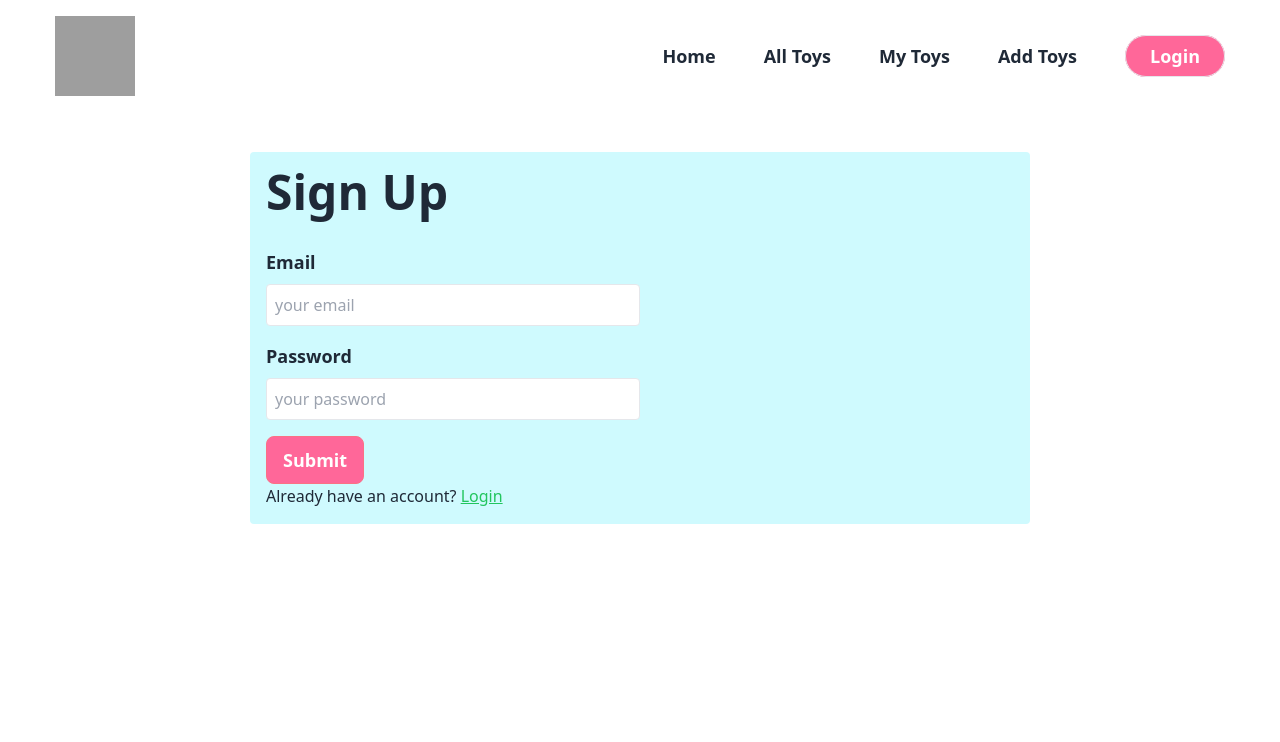
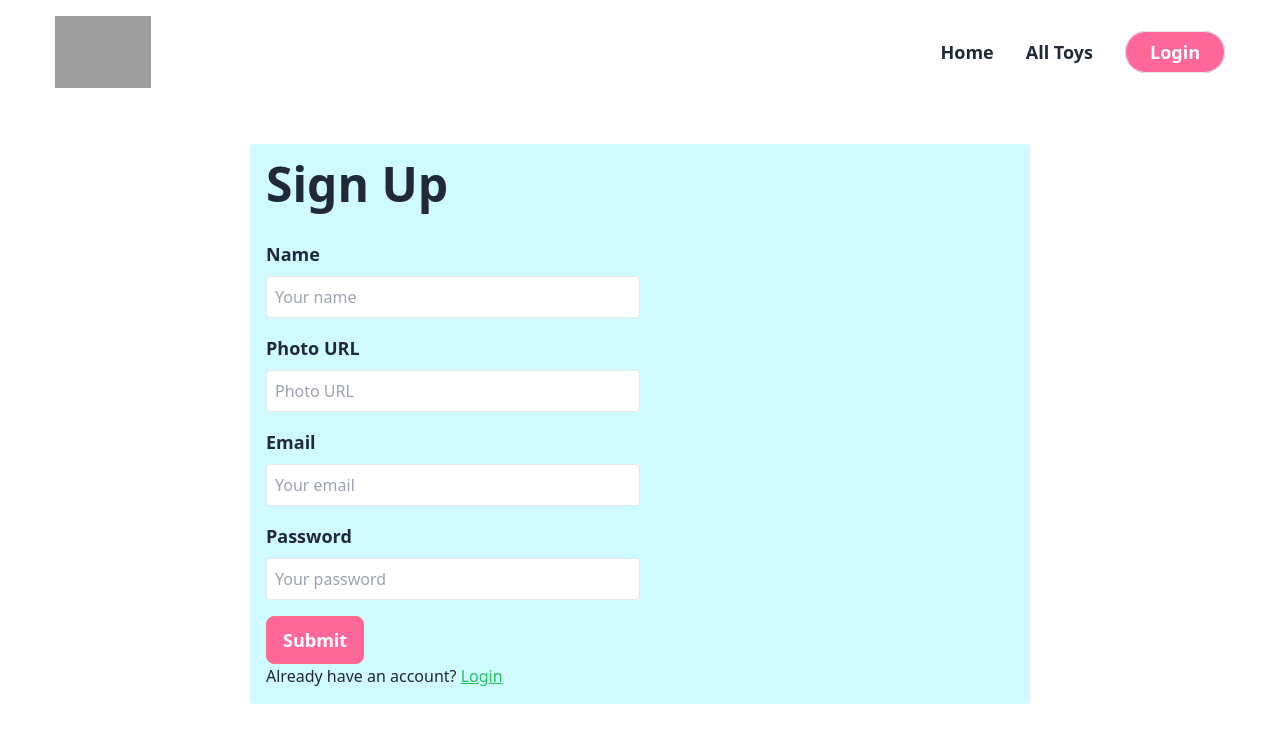
Before and after one commit to hasibulhasan372/kiddoz-kuddoz-doll-shop-client, a React (Vite) app: page /signUp in a window 1280 px wide. Shown: the top 742 px of the page. Built offline with nearby package versions, Linux system fonts and the light colour scheme; no server answers; grey boxes are pictures that could not be loaded.

Commit message:
craete signup page and fixed the conditional header of my-toys, user pro pic, add toys and login, logout btn

```diff
--- a/src/firebase/firebase.config.js
+++ b/src/firebase/firebase.config.js
@@ -2,7 +2,7 @@
 import { initializeApp } from "firebase/app";
 // TODO: Add SDKs for Firebase products that you want to use
 // https://firebase.google.com/docs/web/setup#available-libraries
-console.log(import.meta.env.VITE_APIKEY)
+
 // Your web app's Firebase configuration
 const firebaseConfig = {
   apiKey: import.meta.env.VITE_APIKEY,
--- a/src/pages/login/SignUp/SignUp.jsx
+++ b/src/pages/login/SignUp/SignUp.jsx
@@ -1,18 +1,57 @@
+import { useContext } from "react";
 import { Link } from "react-router-dom";
+import { AuthContext } from "../../../context/AuthProvider/AuthProvider";
+import { updateProfile } from "firebase/auth";
 
 
 const SignUp = () => {
+    const { createUser} = useContext(AuthContext)
+    const handleSignIn = (e) =>{
+        e.preventDefault();
+        const form = e.target;
+        const name = form.name.value;
+        const photo = form.photo.value;
+        const email = form.email.value;
+        const password = form.password.value;
+        console.log(name, photo, email, password)
+        createUser(email, password)
+        .then(result =>{
+            const loggedUser = result.user;
+            console.log(loggedUser);
+            updateUserInfo(result.user, name, photo)
+        })
+        .catch(error => console.log(error))
+
+    };
+
+    const updateUserInfo = (currentUser,name, photo) =>{
+         updateProfile(currentUser, {
+            displayName: name, photoURL: photo
+        })
+        .then(()=>{})
+        .then(error => console.log(error))
+    };
+
     return (
         <div className="my-con">
         <div className="lg:w-2/3 lg:p-4 bg-cyan-100 m-auto mt-10 rounded">
             <h1 className="lg:text-5xl lg:font-bold">Sign Up</h1>
-            <form className="mt-8">
+            <form onSubmit={handleSignIn} className="mt-8">
                 <div className="mb-4">
+                <label className="text-lg font-semibold block mb-2">Name</label>
+                <input type="name" name="name" id="name" placeholder="Your name" className="border rounded pl-2 py-2 lg:w-1/2" />
+                </div>
+                <div className="mb-4">
+                <label className="text-lg font-semibold block mb-2">Photo URL</label>
+                <input type="url" name="photo" id="photo" placeholder="Photo URL" className="border rounded pl-2 py-2 lg:w-1/2" />
+                </div>
+                 <div className="mb-4">
                 <label className="text-lg font-semibold block mb-2">Email</label>
-                <input type="email" name="email" id="email" placeholder="your email" className="border rounded pl-2 py-2 lg:w-1/2" />
-                </div> <div className="mb-4">
+                <input type="email" name="email" id="email" placeholder="Your email" className="border rounded pl-2 py-2 lg:w-1/2" />
+                </div>
+                 <div className="mb-4">
                 <label className="text-lg font-semibold block mb-2">Password</label>
-                <input type="password" name="password" id="password" placeholder="your password" className="border rounded pl-2 py-2 lg:w-1/2" />
+                <input type="password" name="password" id="password" placeholder="Your password" className="border rounded pl-2 py-2 lg:w-1/2" />
                 </div>
                 <div>
                    <input type="submit" value="Submit" className="btn btn-bg-color border-rose-400 capitalize text-lg hover:bg-red-600 hover:border-none  " />
--- a/src/shared/Header/Header.jsx
+++ b/src/shared/Header/Header.jsx
@@ -1,18 +1,36 @@
+import { useContext } from "react";
 import { Link, NavLink } from "react-router-dom";
+import { AuthContext } from "../../context/AuthProvider/AuthProvider";
 
 
 const Header = () => {
+    const { user, logOut } = useContext(AuthContext);
+
+    const handleLogOut = () =>{
+        logOut();
+    }
+
     return (
         <div className="my-con lg:py-4  ">
-            <div className="flex lg:justify-between lg:items-center">
-                <img src="https://i.ibb.co/JxxscGk/logo.png" alt="logo.png" className="lg:w-20 lg:h-20"  />
+            <div className="flex lg:justify-between  lg:items-center">
+                <img src="https://i.ibb.co/JxxscGk/logo.png" alt="logo.png" className="lg:w-24 lg:h-2w-24" />
 
-                <div className="lg:space-x-12 lg:font-bold lg:text-lg">
+                <div className="lg:space-x-8 lg:font-bold lg:text-lg lg:col-span-3 lg:flex lg:items-center">
                     <NavLink to="/">Home</NavLink>
                     <NavLink to="/allToys">All Toys</NavLink>
-                    <NavLink to="/myToys">My Toys</NavLink>
-                    <NavLink to="/addToys">Add Toys</NavLink>
-                    <Link to="/login" className="py-2 px-6 font-semibold border rounded-3xl btn-bg-color text-white">Login</Link>
+                    <div className="lg:space-x-8">
+                        {
+                            user ? <>
+                                <NavLink to="/myToys">My Toys</NavLink>
+                                <NavLink to="/addToys">Add Toys</NavLink>
+                                <img src={user?.photoURL || user?.displayName} alt="userPhoto" className="lg:w-7 lg:h-7 rounded-full inline-block border " />
+                                <button onClick={handleLogOut} className="py-2 px-6 font-semibold border rounded-3xl btn-bg-color text-white">
+                                    Logout
+                                </button>
+                            </> :
+                                <Link to="/login" className="py-2 px-6 font-semibold border rounded-3xl btn-bg-color text-white">Login</Link>
+                        }
+                    </div>
                 </div>
             </div>
         </div>
```
